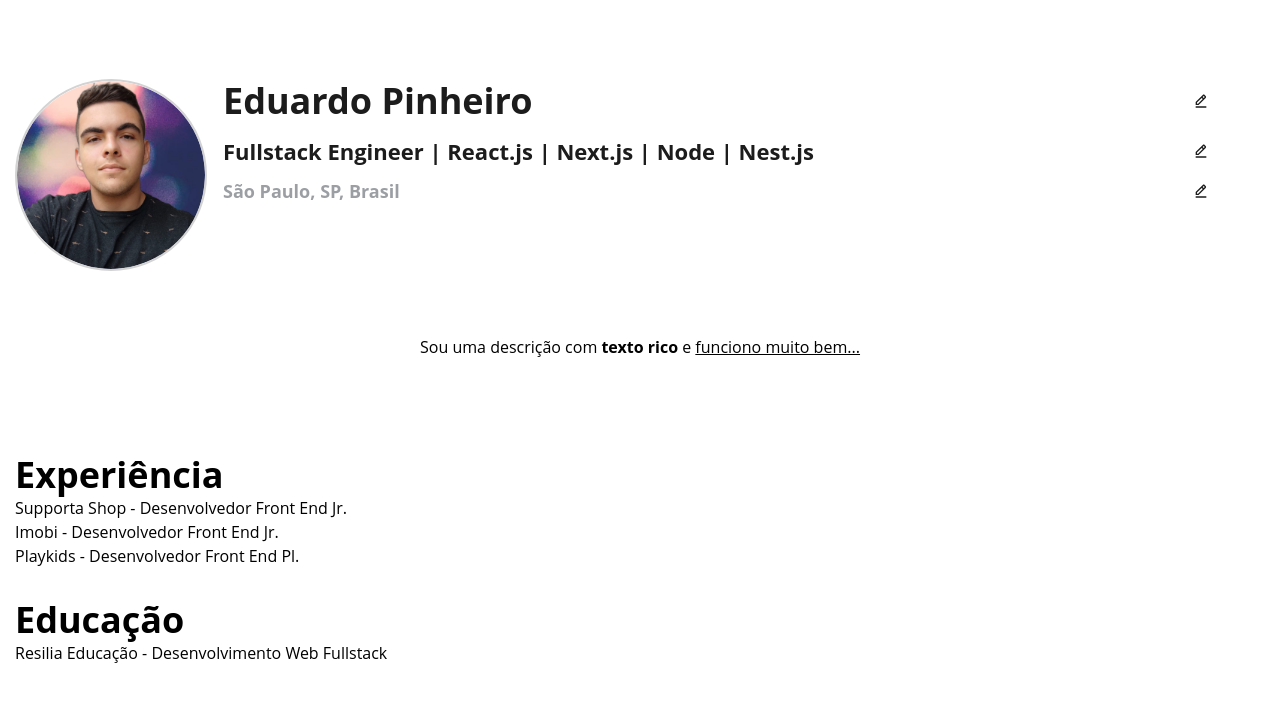
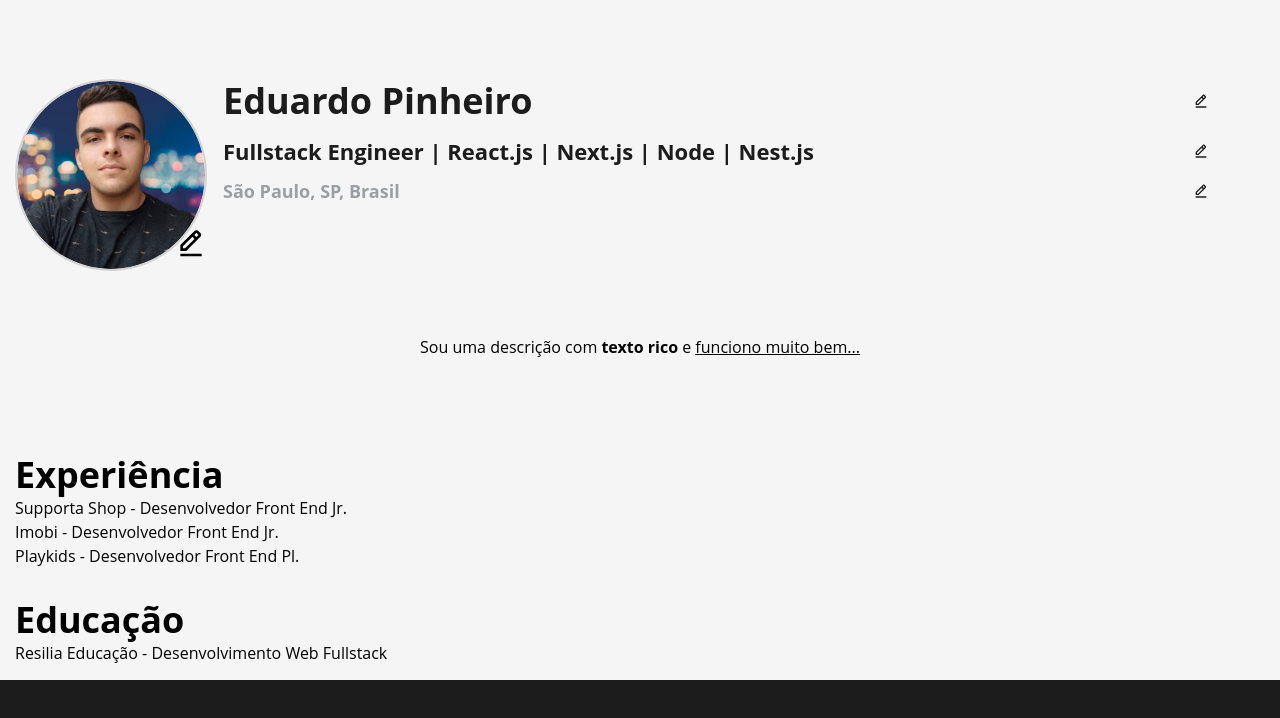
Before and after one commit to eduardopinheiromr/devinsite, a Next.js app: page / in a window 1280 px wide. Shown: the top 718 px of the page. Built offline with nearby package versions, Linux system fonts and the light colour scheme; no server answers.

Commit message:
feat: avatar editable

```diff
--- a/src/components/layouts/Container.tsx
+++ b/src/components/layouts/Container.tsx
@@ -13,6 +13,7 @@ export default function Container(props: ContainerProps) {
       maxWidth="1400px"
       margin="0 auto"
       padding="15px"
+      bg="whitesmoke"
     >
       {props.children}
     </Box>
--- a/src/components/layouts/PageLayout.tsx
+++ b/src/components/layouts/PageLayout.tsx
@@ -3,6 +3,7 @@ import {
   // Footer,
   Header,
 } from "@components/sections";
+import { Box } from "@chakra-ui/react";
 
 type PageLayoutProps = {
   children: ReactNode;
@@ -11,9 +12,9 @@ type PageLayoutProps = {
 export default function PageLayout({ children }: PageLayoutProps) {
   return (
     <>
-      <Header />
-      <main>{children}</main>
-      {/* <Footer /> */}
+      <Box minH="100vh" as="main" bg="black">
+        {children}
+      </Box>
     </>
   );
 }
--- a/src/components/sections/Hero/index.tsx
+++ b/src/components/sections/Hero/index.tsx
@@ -8,7 +8,7 @@ import Editable from "@components/ui/Editable";
 
 export default function Hero() {
   return (
-    <Container>
+    <Container bg="whitesmoke">
       <Flex style={{ gap: 16 }} justify="center" my={16}>
         <Avatar />
         <Box w="full">
--- a/src/components/ui/Avatar/index.tsx
+++ b/src/components/ui/Avatar/index.tsx
@@ -1,28 +1,76 @@
-import { Flex } from "@chakra-ui/react";
+import { Box, useToast, Flex, Icon, Input, InputGroup } from "@chakra-ui/react";
 import Image from "next/image";
 import profile from "@content/profile.json";
 
 import profileImage from "@images/avatar.png";
+import { BiEditAlt } from "react-icons/bi";
+import { isDevMode } from "src/utils/isDevMode";
+import { createRef } from "react";
+import { uploadAvatar } from "src/services/uploadAvatar";
 
 export default function Avatar() {
+  const avatarRef = createRef<HTMLInputElement>();
+
+  const toast = useToast();
+
+  const onUpload = async (event) => {
+    if (avatarRef.current.value) {
+      const file = avatarRef.current.files[0];
+
+      const formData = new FormData();
+
+      formData.append("avatar", file);
+
+      avatarRef.current.value = "";
+
+      await uploadAvatar(formData);
+
+      toast({
+        title: "Avatar atualizado",
+        position: "top",
+        status: "success",
+      });
+    }
+  };
   return (
+    <Flex w="full" h={48} maxW={48} maxH={48} position="relative">
       <Flex
-      justify="center"
-      align="center"
+        h="full"
+        w="full"
         overflow="hidden"
+        position="relative"
         rounded="full"
         border="2px"
         borderColor="lightgray"
-      w="full"
-      h="full"
-      maxW={48}
-      maxH={48}
       >
         <Image
           src={profileImage}
           alt={"Foto de " + profile.name}
+          layout="fill"
           objectFit="contain"
         />
       </Flex>
+      {isDevMode && (
+        <Box
+          as="label"
+          cursor="pointer"
+          fontSize="32px"
+          position="absolute"
+          right="0"
+          bottom="0"
+          zIndex="10"
+          title="Alterar avatar"
+        >
+          <Input
+            ref={avatarRef}
+            onInput={onUpload}
+            display="none"
+            overflow="hidden"
+            type="file"
+          />
+          <Icon as={BiEditAlt} />
+        </Box>
+      )}
+    </Flex>
   );
 }
--- a/src/components/ui/Editable/index.tsx
+++ b/src/components/ui/Editable/index.tsx
@@ -6,6 +6,7 @@ import { RiSave3Fill } from "react-icons/ri";
 import { MdOutlineCancel } from "react-icons/md";
 
 import profile from "@content/profile.json";
+import { isDevMode } from "src/utils/isDevMode";
 
 type Props = {
   component: JSX.Element;
@@ -16,7 +17,6 @@ export default function Editable({ component, contentKey }: Props) {
   const [editMode, setEditMode] = useState("");
   const [editedContent, setEditedContent] = useState("");
   const toast = useToast();
-  const isDevMode = process.env.NODE_ENV === "development";
 
   if (!isDevMode) return component;
 
@@ -49,7 +49,7 @@ export default function Editable({ component, contentKey }: Props) {
   return (
     <Flex
       position="relative"
-      bg={editMode === contentKey ? "black" : "white"}
+      bg={editMode === contentKey ? "black" : "transparent"}
       color={editMode !== contentKey ? "black" : "white"}
       rounded="md"
       align="center"
--- a/src/pages/index.tsx
+++ b/src/pages/index.tsx
@@ -1,3 +1,4 @@
+import { PageLayout } from "@components/layouts";
 import PageTags from "@components/PageTags";
 import Education from "@components/sections/Education";
 import Experience from "@components/sections/Experience";
@@ -10,11 +11,11 @@ const pageTagsProps = {
 
 export default function Home() {
   return (
-    <>
+    <PageLayout>
       <PageTags {...pageTagsProps} />
       <Hero />
       <Experience />
       <Education />
-    </>
+    </PageLayout>
   );
 }
--- /dev/null
+++ b/src/utils/isDevMode.ts
@@ -0,0 +1 @@
+export const isDevMode = process.env.NODE_ENV === "development";
```
Also changed, not shown: public/images/avatar.png. Lines whose indentation alone changed are shown as unchanged.
